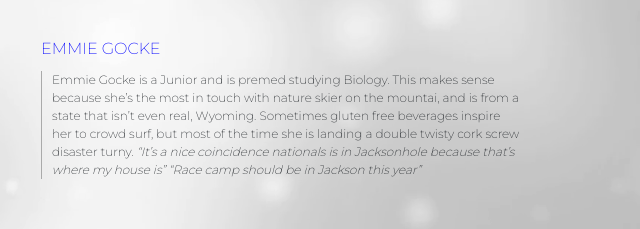
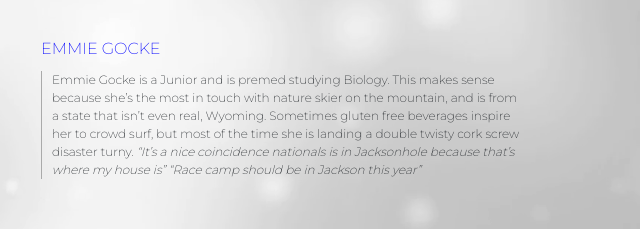
Before and after one commit to upennski/upennski.github.io, a plain HTML site: page team.html in a window 1280 px wide. Shown: the part 1217-1446 px from the top of the page, 614-1254 px from the left. Drawn offline with nearby package versions, Linux system fonts and the light colour scheme.

Commit message:
fixed typo

```diff
--- a/team.html
+++ b/team.html
@@ -168,7 +168,7 @@
         </div>
 
         <div class="officer-description">
-          Emmie Gocke is a Junior and is premed studying Biology. This makes sense because she’s the most in touch with nature skier on the mountai, and is from a state that isn’t even real, Wyoming.  Sometimes gluten free beverages inspire her to crowd surf, but most of the time she is landing a double twisty cork screw disaster turny.
+          Emmie Gocke is a Junior and is premed studying Biology. This makes sense because she’s the most in touch with nature skier on the mountain, and is from a state that isn’t even real, Wyoming.  Sometimes gluten free beverages inspire her to crowd surf, but most of the time she is landing a double twisty cork screw disaster turny.
           <i>“It’s a nice coincidence nationals is in Jacksonhole because that’s where my house is” “Race camp should be in Jackson this year”</i>
 
         </div>
```
